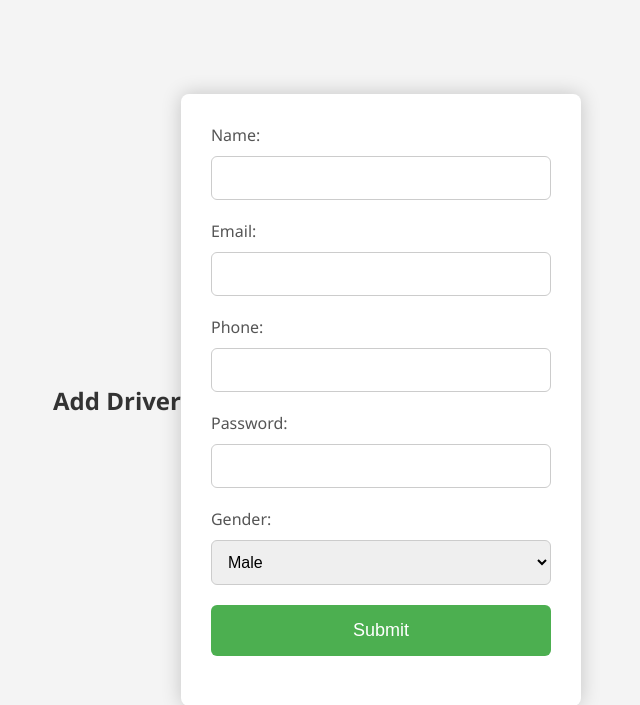
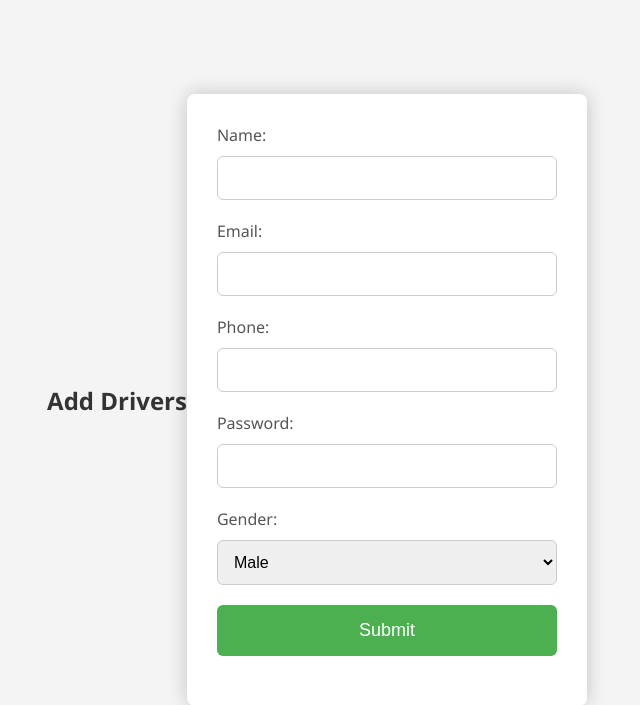
Before and after one commit to sasikambham/repo2, a CodeIgniter app: page /Codeigniter/index.php/lastblood/store in a window 1280 px wide. Shown: the top 705 px of the page, without its empty margins (323-963 px from the left). Run offline with CodeIgniter, Linux system fonts and the light colour scheme.

Commit message:
Update create_lastblood_view.php

```diff
--- a/application/views/lastblood/create_lastblood_view.php
+++ b/application/views/lastblood/create_lastblood_view.php
@@ -67,7 +67,8 @@
 </head>
 <body>
 
-    <h2>Add Driver</h2>
+    <h2>Add Drivers
+	</h2>
 
     <?php echo validation_errors(); ?>
 
```
